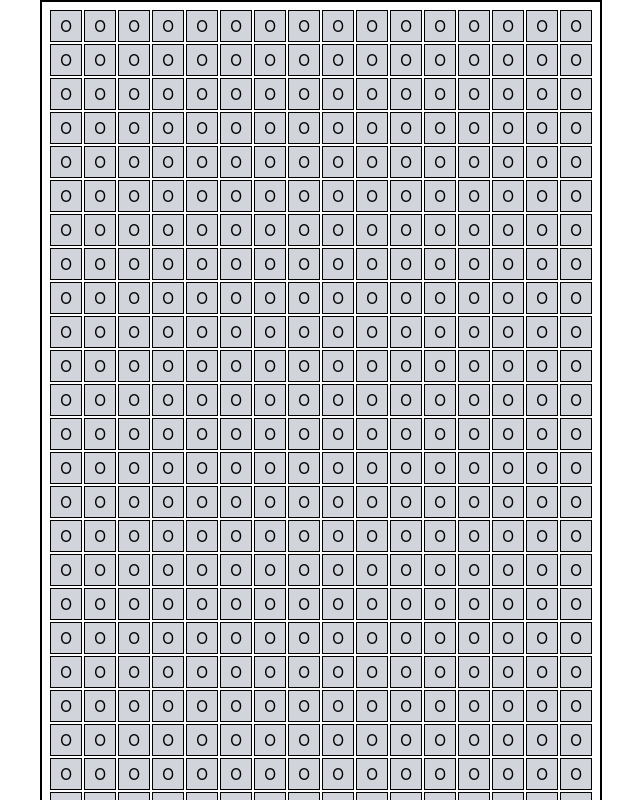
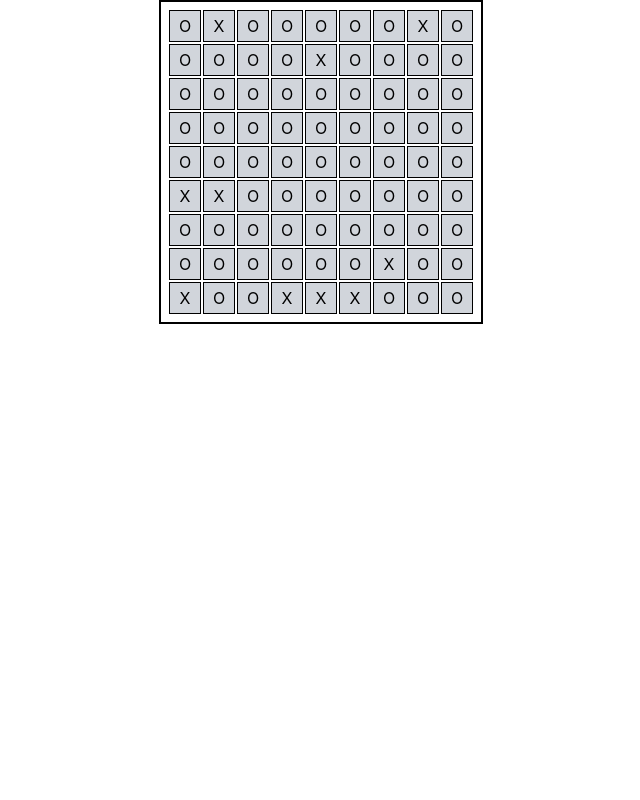
Before and after one commit to nitikhon/minesweeper-react, a React (Create React App) app in the folder app/: page / in a window 1280 px wide. Shown: the top 800 px of the page, without its empty margins (319-959 px from the left). Built offline with nearby package versions, Linux system fonts and the light colour scheme.

Commit message:
modify generateAllCells() to randomly places mine in a board

```diff
--- a/app/src/components/Board.jsx
+++ b/app/src/components/Board.jsx
@@ -1,13 +1,21 @@
-import { useEffect, useState } from "react"
+import { cloneElement, useEffect, useState } from "react"
 import Cell from "./Cell";
 
 export default function Board(){
+    // ระดับความยาก
     const difficulty = {
         easy: '9*9',
         normal: '16*16',
         hard: '30*16',
     }
+    // จำนวนระเบิดตามความยาก
+    const minesCount = {
+        easy: 10,
+        normal: 40,
+        hard: 99,
+    };
 
+    // ใช้แปลงขนาดกระดานตามความยาก
     const getGridColsClass = () => {
         const cols = difficulty[gameMode].split("*")[1];
         switch (cols) {
@@ -22,21 +30,48 @@ export default function Board(){
         }
     };
 
-    const [gameMode, setGameMode] = useState('hard')
+    // เก็บ mode game
+    const [gameMode, setGameMode] = useState('easy')
 
+    // generate กระดาน
     const generateAllCells = () => {
         const arr = [];
         const dimension = difficulty[gameMode].split("*");
+        const numMines = minesCount[gameMode];
+
+        //  สร้างกระดานเปล่า ๆ ขึ้นมารอ
         for(let i = 0; i < parseInt(dimension[0]); i++){
             arr[i] = [];
             for(let j = 0; j < parseInt(dimension[1]); j++){
-                arr[i][j] = <Cell />;
+                arr[i][j] = {
+                    hasMine: false,
+                    row: i,
+                    col: j,
+                };
             }
         }
+
+        // วางระเบิดสุ่มลงไปในกระดาน
+        let minesPlaced = 0;
+        while (minesPlaced < numMines) {
+            const randomRow = Math.floor(Math.random() * dimension[0]);
+            const randomCol = Math.floor(Math.random() * dimension[1]);
+
+            if (!arr[randomRow][randomCol].hasMine) {
+                arr[randomRow][randomCol].hasMine = true;
+                minesPlaced++;
+            }
+        }
+        console.log(arr)
         return arr;
     }
 
+    // กระดาน
     const [cells, setCells] = useState(generateAllCells())
+
+    const cellElements = cells.map(cellRow =>
+        cellRow.map(cell => <Cell hasMine={cell.hasMine} row={cell.row} col={cell.col}/>)
+        )
 
     useEffect(() => {
 
@@ -44,7 +79,7 @@ export default function Board(){
 
     return (
         <div className={`grid ${getGridColsClass()} gap-0.5 justify-items-center p-2 border-2 border-black border-solid`}>
-            {cells}
+            {cellElements}
         </div>
     )
 }
--- a/app/src/components/Cell.jsx
+++ b/app/src/components/Cell.jsx
@@ -1,7 +1,7 @@
 export default function Cell (props){
     return (
         <div className="w-5 h-5 bg-gray-300 border border-black flex items-center justify-center sm:w-8 sm:h-8">
-            O
+            {props.hasMine ? 'X' : 'O'}
         </div>
     )
 }
```
